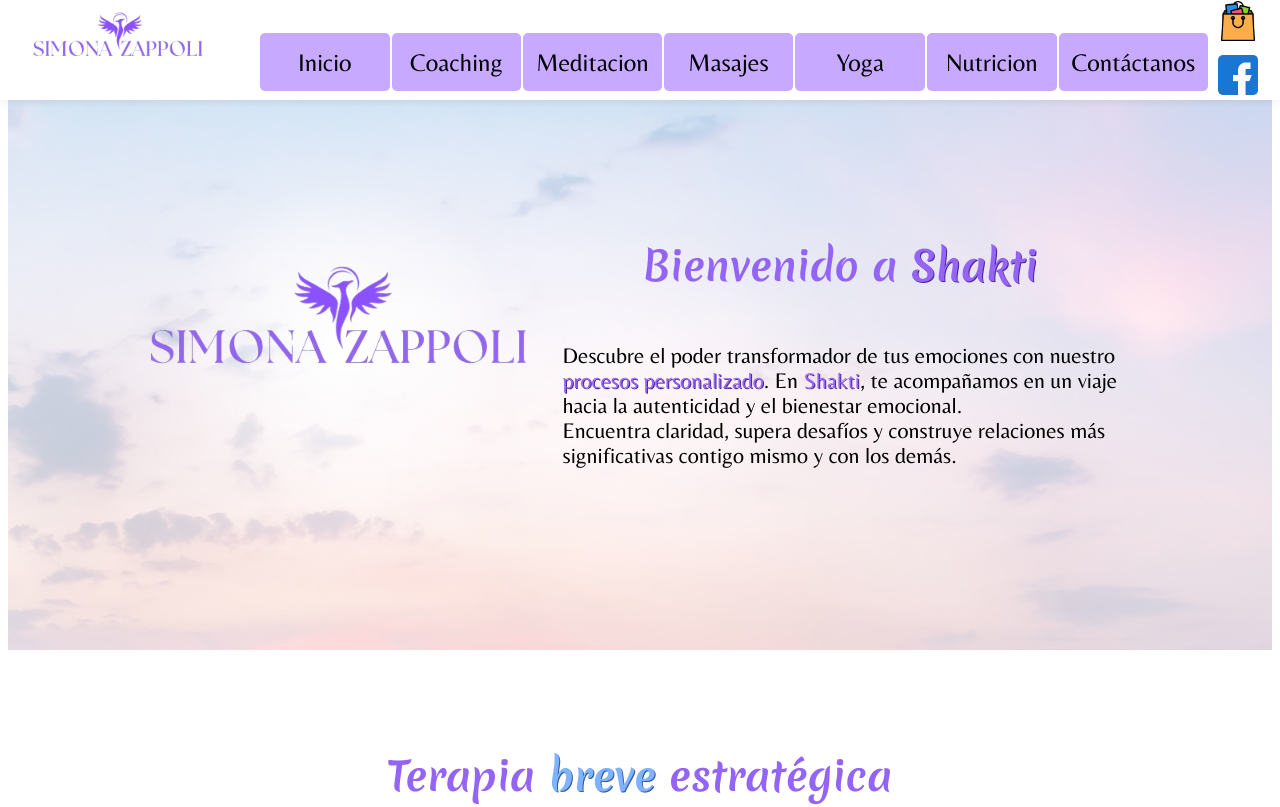
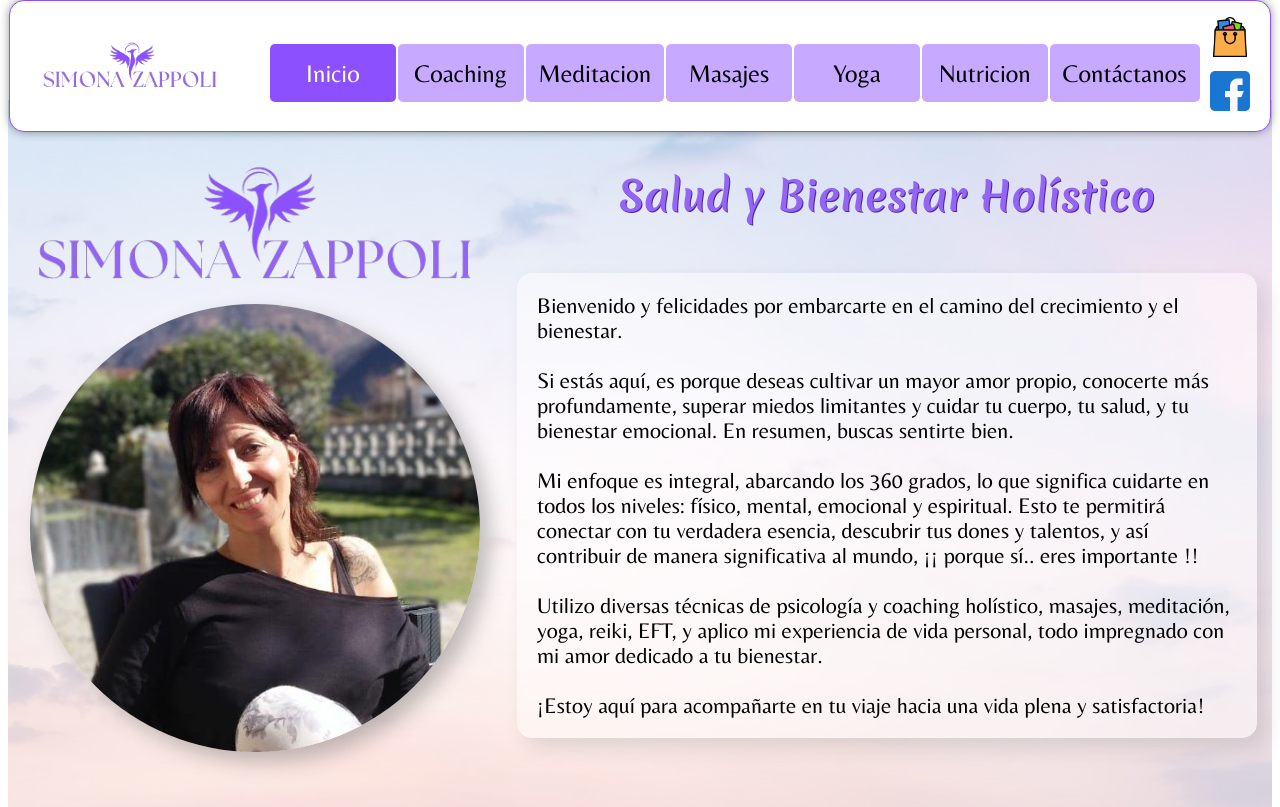
Before and after one commit to Wahandri/ShaktiYoga, a React (Create React App) app: page / in a window 1280 px wide. Shown: the top 807 px of the page. Built offline with nearby package versions, Linux system fonts and the light colour scheme.

Commit message:
changing styles in Header.js and Start.js

```diff
--- a/public/index.html
+++ b/public/index.html
@@ -24,7 +24,7 @@
       work correctly both with client-side routing and a non-root public URL.
       Learn how to configure a non-root public URL by running `npm run build`.
     -->
-    <title>Shakti</title>
+    <title>Simona Zappoli</title>
   </head>
   <body>
     <noscript>You need to enable JavaScript to run this app.</noscript>
--- a/src/App.css
+++ b/src/App.css
@@ -1,4 +1,6 @@
-
+.App {
+  border-radius: 10px;
+}
 
 
 /* Font */
--- a/src/components/Coaching/Coaching.js
+++ b/src/components/Coaching/Coaching.js
@@ -8,7 +8,7 @@ export default function Coaching() {
   return (
     <div className="boxCoaching flex column center">
       <h1 className="title">
-        Terapia<span class="blueColor"> breve</span> estratégica
+        <span className="pinkColor">Crecimiento y Bienestar</span>
       </h1>
 
       {/* Sección 1: Intervención Emocional */}
@@ -21,9 +21,9 @@ export default function Coaching() {
           />
         </div>
         <div className="descriptionCoaching">
-          <h1 className="titleSmall">Intervención Emocional Estratégica</h1>
+          <h1 className="titleSmall">Terapia breve strategica</h1>
           <p>
-            Descubre conmigo, <span className="blueColor">Simona Zappoli</span>,
+            Descubre conmigo, <span className="pinkColor">Simona Zappoli</span>,
             la eficacia de la intervención emocional estratégica. Este proceso
             te guiará desde tu presente hacia tu pasado, desbloqueando emociones
             y traumas que pueden estar impidiéndote avanzar. A través de este
@@ -36,11 +36,7 @@ export default function Coaching() {
       {/* Sección 2: Coaching */}
       <div className="coaching2 flex paddingTop shadowLight responsiveCoaching revers">
         <div className="descriptionCoaching">
-          <h1 className="titleSmall">
-            Coaching de Bienestar:
-            <br />
-            "Crea tu futuro brillante"
-          </h1>
+          <h1 className="titleSmall">Psicología holística y coaching</h1>
           <p>
             Sumérgete conmigo en el proceso de Coaching Emocional. Desde tu
             presente hacia tu futuro, exploraremos juntos la creación de una
--- a/src/components/Header/Header.css
+++ b/src/components/Header/Header.css
@@ -7,10 +7,15 @@
     display: flex;
     justify-content:space-between;
     align-items: center;
-    width: 100%;
-    height: 100px;
+    /* width: 100%; */
+    height: 130px;
     background-color: #fff;
-    box-shadow: 0px 0px 10px rgba(0, 0, 0, 0.1);
+    box-shadow: 0px 0px 10px rgba(0, 0, 0, 0.4);
+    border-radius: 15px;
+    border: 1px solid #8D50FF;
+    /* margin-top: 10px; */
+    margin-left: 9px;
+    margin-right: 9px;
 }
 
 .imgLogoSimona {
@@ -63,14 +68,16 @@
     font-family: 'TextFont', sans-serif;
     height: 50px;
     margin-left: 10px;
-    margin-top: 10px;
 } .linkLi:hover {
     background: rgb(255,255,255);
     background: radial-gradient(circle, #8d50ffcb 1%, rgba(148,187,233,0) 60%);
     transition: 0.5s;
     height: 90px;
-} .linkLi:active {
-    color: #ffffff;
+}
+
+.linkLi.active {
+    background-color: #8d50ff;
+    color: #fff;
 }
 
 
@@ -112,6 +119,10 @@
 @media (max-width: 1080px) {
     .marginTop {
         margin-top: 20px;
+    }
+
+    .boxHeader {
+        width: 100%;
     }
 
     .socialNetworkIcons {
--- a/src/components/Meditation/Meditation.js
+++ b/src/components/Meditation/Meditation.js
@@ -23,9 +23,6 @@ export default function Meditation() {
         <div className="Carousel">
           <Carousel autoPlay infiniteLoop>
             <div>
-              <img className="borderRadius" src={meditation2} alt="" />
-            </div>
-            <div>
               <img className="borderRadius" src={meditation3} alt="" />
             </div>
             <div>
--- a/src/components/Start/Start.css
+++ b/src/components/Start/Start.css
@@ -4,7 +4,8 @@
 }
 
 .startHeader {
-    display: flex;
+    display: grid;
+    grid-template-columns: 1fr 1fr;
     justify-content: center;
     align-items: center;
     padding-bottom: 50px;
@@ -13,7 +14,7 @@
     background-repeat: no-repeat;
     background-size: cover;
     background-position: center;
-    height: 500px;
+    height: 700px;
     width: 100%;
 }
 
@@ -25,8 +26,15 @@
     right: 0;
     bottom: 0;
     background-color: rgba(255, 255, 255, 0.724);
-    height: 650px;
+    height: 850px;
 
+}
+
+.imagesHeaderStart {
+    display: flex;
+    flex-direction: column;
+    justify-content: center;
+    align-items: center;
 }
 
 .noOpacity {
@@ -42,16 +50,30 @@
 
 }
 
+.welcomeDescription {
+    width: 700px;
+    background-color: #ffffff72;
+    padding: 20px;
+    border-radius: 15px;
+    box-shadow: 10px 10px 20px rgba(117, 117, 117, 0.2);
+}
+
 .logoShakti {
-    background: rgb(255, 255, 255);
-    background: radial-gradient(circle, rgba(255, 255, 255, 1) 1%, rgba(148, 187, 233, 0) 60%);
-    width: 400px;
+    /* background: rgb(255, 255, 255);
+    background: radial-gradient(circle, rgba(255, 255, 255, 1) 1%, rgba(148, 187, 233, 0) 60%); */
+    width: 450px;
+    float: left;
+}
+
+.imgSimona {
     border-radius: 50%;
-    float: left;;
+    width: 450px;
+    box-shadow: 10px 10px 20px rgba(117, 117, 117, 0.449);
 }
 
 .title {
     font-size: 40px;
+
 }
 
 .titleSmall {
--- a/src/components/Start/Start.js
+++ b/src/components/Start/Start.js
@@ -1,6 +1,7 @@
 import React from "react";
 import "./Start.css";
 import logoShakti from "../../images/shakti.png";
+import Simona from "../../images/Simona.png";
 import Coaching from "../Coaching/Coaching";
 import Meditation from "../Meditation/Meditation";
 import Massage from "../Massage/Massage";
@@ -11,23 +12,37 @@ export default function Start() {
   return (
     <div className="boxStart flex column center">
       <div className="startHeader">
-        <img
-          className="noOpacity logoShakti"
-          src={logoShakti}
-          alt="Logo Shakti"
-        />
+        <div className="imagesHeaderStart">
+          <img
+            className="noOpacity logoShakti"
+            src={logoShakti}
+            alt="Logo Shakti"
+          />
+          <img className="noOpacity imgSimona" src={Simona} alt="" />
+        </div>
         <div className="noOpacity welcomeStart">
           <h1 className="title">
-            Bienvenido a <span className="pinkColor">Shakti</span>
+            <span className="pinkColor">Salud y Bienestar Holístico</span>
           </h1>
-          <p className=" textSmall">
-            Descubre el poder transformador de tus emociones con nuestro{" "}
-            <span className="pinkColor">procesos personalizado</span>. En{" "}
-            <span className="pinkColor">Shakti</span>, te acompañamos en un
-            viaje hacia la autenticidad y el bienestar emocional.
+          <p className=" welcomeDescription">
+            Bienvenido y felicidades por embarcarte en el camino del crecimiento
+            y el bienestar. <br />
+            <br /> Si estás aquí, es porque deseas cultivar un mayor amor
+            propio, conocerte más profundamente, superar miedos limitantes y
+            cuidar tu cuerpo, tu salud, y tu bienestar emocional. En resumen,
+            buscas sentirte bien. <br />
+            <br /> Mi enfoque es integral, abarcando los 360 grados, lo que
+            significa cuidarte en todos los niveles: físico, mental, emocional y
+            espiritual. Esto te permitirá conectar con tu verdadera esencia,
+            descubrir tus dones y talentos, y así contribuir de manera
+            significativa al mundo, ¡¡ porque sí.. eres importante !! <br />
+            <br /> Utilizo diversas técnicas de psicología y coaching holístico,
+            masajes, meditación, yoga, reiki, EFT, y aplico mi experiencia de
+            vida personal, todo impregnado con mi amor dedicado a tu bienestar.
             <br />
-            Encuentra claridad, supera desafíos y construye relaciones más
-            significativas contigo mismo y con los demás.
+            <br />
+            ¡Estoy aquí para acompañarte en tu viaje hacia una vida plena y
+            satisfactoria!
           </p>
         </div>
       </div>
```
Also changed, not shown: src/images/Simona.png (added), src/images/shakti.png.
